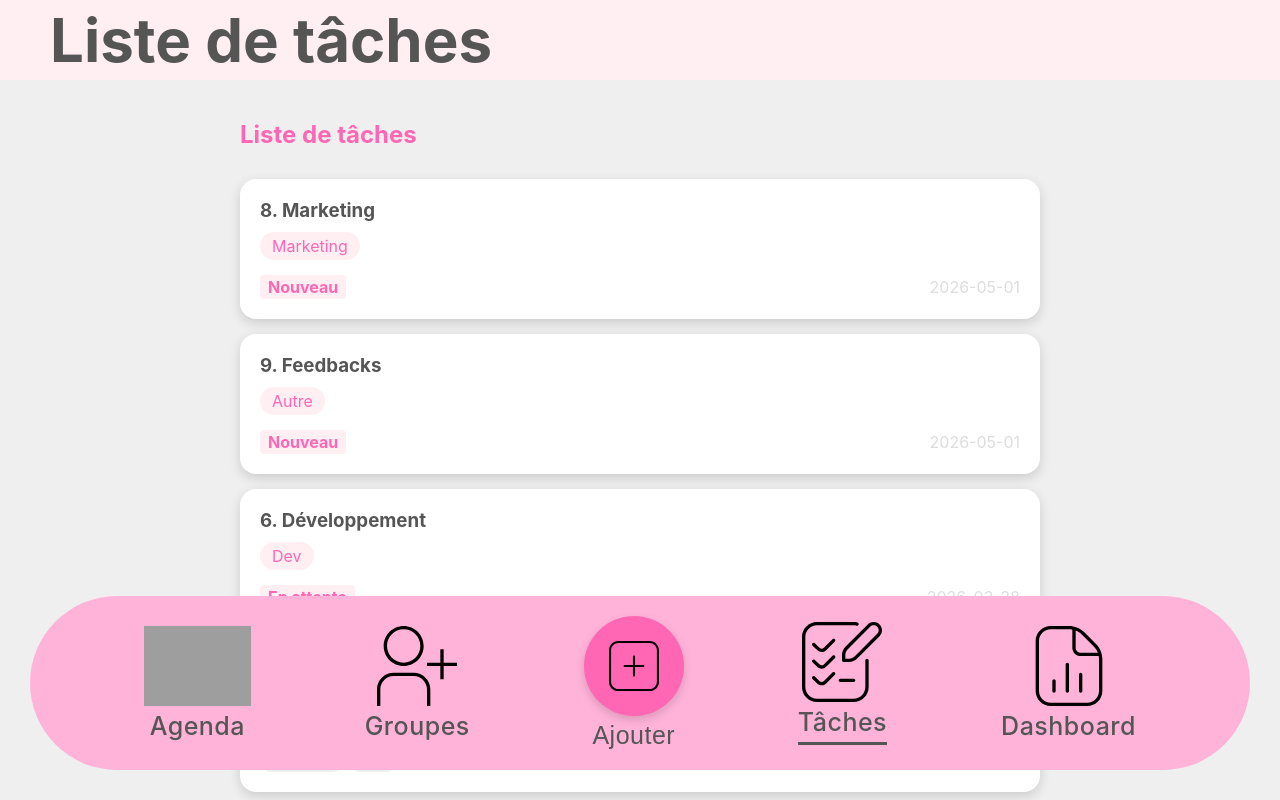
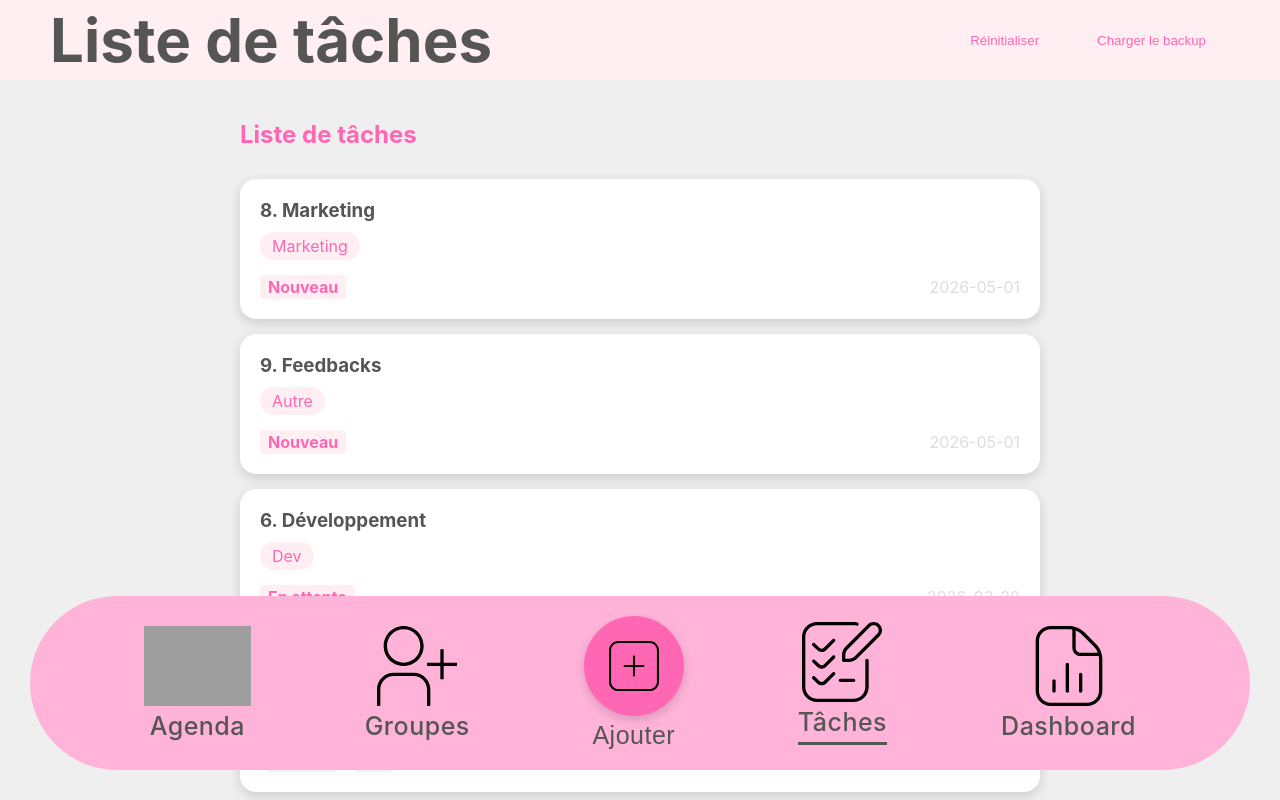
Before and after one commit to claire-arsena/ToDo-List, a React (Create React App) app in the folder ma-liste/: page / in a window 1280 px wide. Shown: the top 800 px of the page. Built offline with nearby package versions, Linux system fonts and the light colour scheme; grey boxes are pictures that could not be loaded.

Commit message:
feat ajout du chargement backend sur le header

```diff
--- a/ma-liste/src/components/Header/Header.js
+++ b/ma-liste/src/components/Header/Header.js
@@ -1,16 +1,17 @@
-import React from 'react';
+import React, { useContext } from 'react';
 import { useLocation } from 'react-router-dom';
+import { TodoContext } from '../../ctx/TodoContext';
 import './Header.css';
 
 function Header() {
   const location = useLocation();
+  const { resetData, loadBackup } = useContext(TodoContext);
 
   const titles = {
     '/': 'Liste de tâches',
     '/agenda': 'Agenda',
     '/teams': 'Groupes',
-    '/dashboard': 'Tableau de bord',
-    '/settings': 'Réglages'
+    '/dashboard': 'Tableau de bord'
   };
 
   const currentTitle = titles[location.pathname] || 'Ma Liste';
@@ -18,6 +19,22 @@ function Header() {
   return (
     <header className="App-header">
         <h1>{currentTitle}</h1>
+        <nav className="header-actions">
+          <button
+            className="btn btn-secondary"
+            onClick={resetData}
+            title="Réinitialiser les tâches"
+          >
+            Réinitialiser
+          </button>
+          <button
+            className="btn btn-secondary"
+            onClick={loadBackup}
+            title="Charger le backup"
+          >
+            Charger le backup
+          </button>
+        </nav>
     </header>
   );
 }
```
